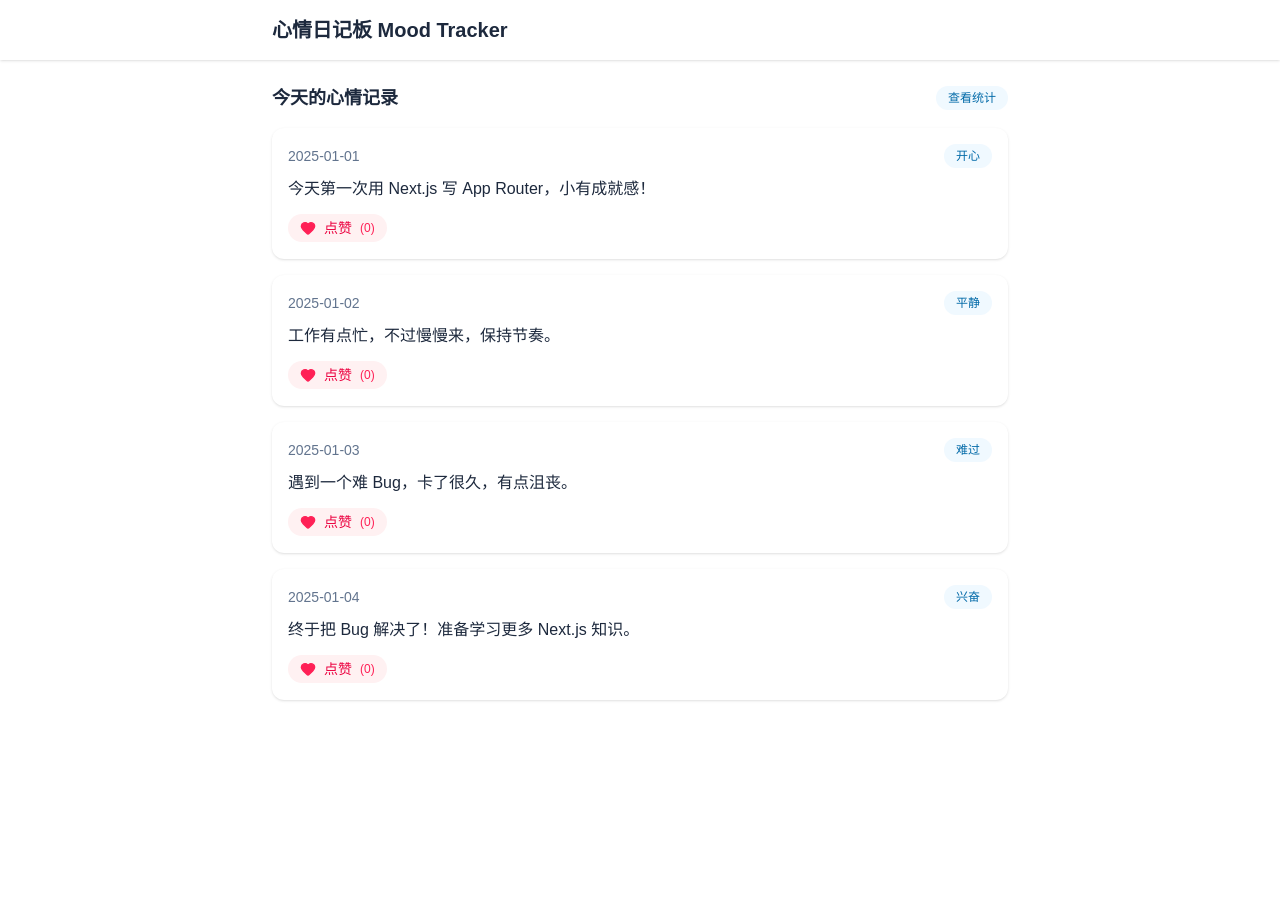
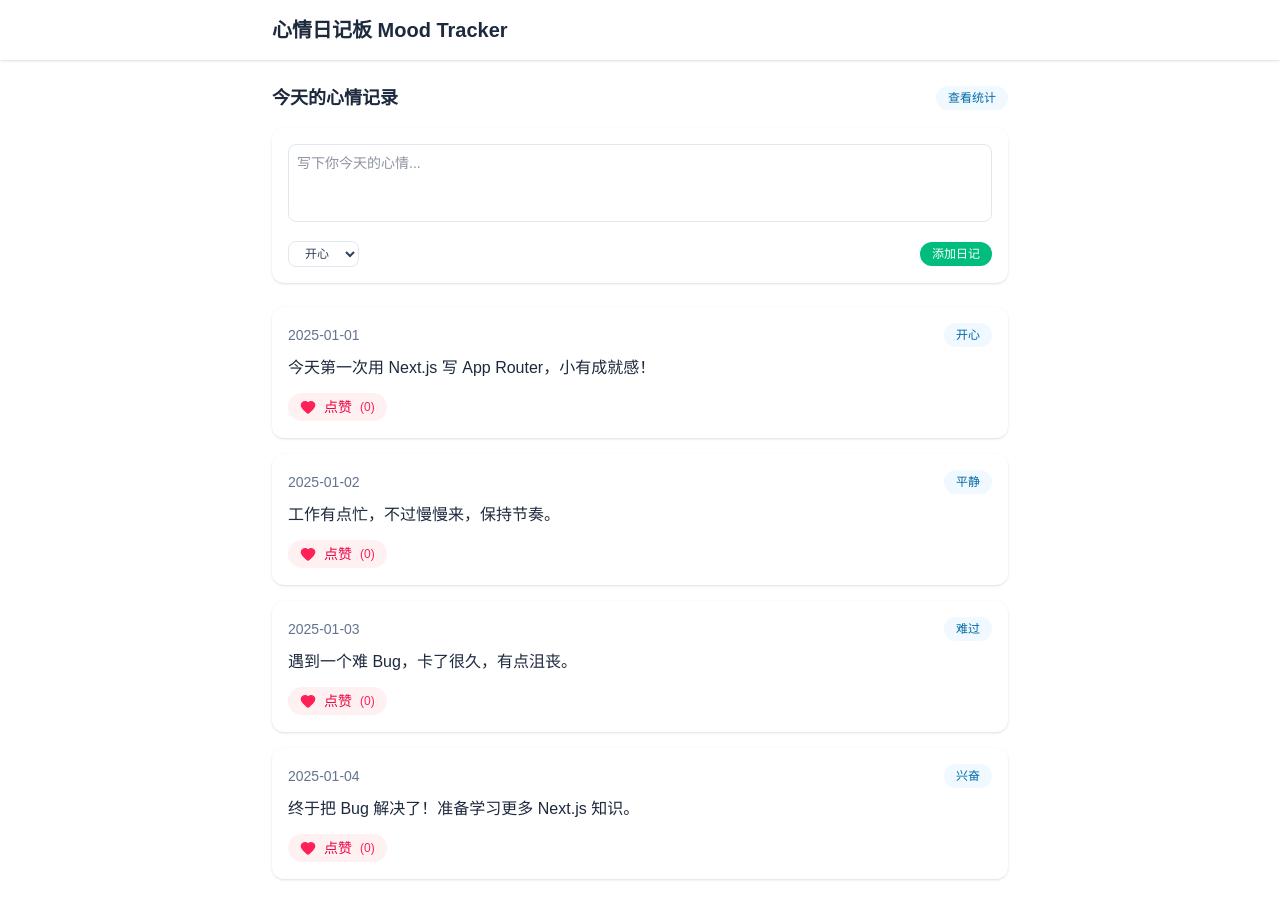
Before and after one commit to dangspin/my-mood-tracker, a Next.js app: page / in a window 1280 px wide. Before the commit the page ends 800 px from the top, so only its background shows below. Built offline with nearby package versions, Linux system fonts and the light colour scheme.

Commit message:
feat: Adding a form on the main page so that we can type in our own diary

```diff
--- a/app/page.tsx
+++ b/app/page.tsx
@@ -1,11 +1,33 @@
 "use client";
 
 import Link from "next/link";
-import { useEffect, useState } from "react";
+import { useEffect, useState, type FormEvent } from "react";
 import DiaryCard, { Diary } from "@/components/DiaryCard";
 
 export default function HomePage() {
   const [diaries, setDiaries] = useState<Diary[]>([]); // useState：创建一个状态来保存从 API 获取到的日记列表
+  const [newContent, setNewContent] = useState("");
+  const [newMood, setNewMood] = useState("开心");
+
+  const handleAddDiary = (event: FormEvent<HTMLFormElement>) => {
+    event.preventDefault();
+    if (!newContent.trim()) return;
+
+    const nextId =
+      diaries.length > 0 ? Math.max(...diaries.map((diary) => diary.id)) + 1 : 1;
+    const today = new Date().toISOString().slice(0, 10);
+
+    const newDiary: Diary = {
+      id: nextId,
+      content: newContent.trim(),
+      mood: newMood,
+      date: today,
+    };
+
+    setDiaries((prev) => [newDiary, ...prev]);
+    setNewContent("");
+    setNewMood("开心");
+  };
 
   useEffect(() => {
     // useEffect：在组件挂载后执行副作用逻辑，比如请求数据
@@ -38,6 +60,39 @@ export default function HomePage() {
         </Link>
       </div>
 
+      <form
+      onSubmit={handleAddDiary}
+      className="mb-6 space-y-3 rounded-xl bg-white p-4 shadow-sm"
+    >
+      <textarea
+        value={newContent}
+        onChange={(event) => setNewContent(event.target.value)}
+        placeholder="写下你今天的心情..."
+        className="w-full resize-none rounded-lg border border-slate-200 p-2 text-sm text-slate-800 focus:border-sky-300 focus:outline-none focus:ring-2 focus:ring-sky-100"
+        rows={3}
+      />
+
+      <div className="flex items-center justify-between">
+        <select
+          value={newMood}
+          onChange={(event) => setNewMood(event.target.value)}
+          className="rounded-lg border border-slate-200 px-3 py-1 text-xs text-slate-700 focus:border-sky-300 focus:outline-none focus:ring-2 focus:ring-sky-100"
+        >
+          <option value="开心">开心</option>
+          <option value="平静">平静</option>
+          <option value="难过">难过</option>
+          <option value="兴奋">兴奋</option>
+        </select>
+
+        <button
+          type="submit"
+          className="rounded-full bg-emerald-500 px-3 py-1 text-xs font-medium text-white transition-colors hover:bg-emerald-600"
+        >
+          添加日记
+        </button>
+      </div>
+    </form>
+
       <div>
         {diaries.map((diary) => (
           // map：遍历 diaries 数组，把每一项渲染成一个 DiaryCard 组件
```
